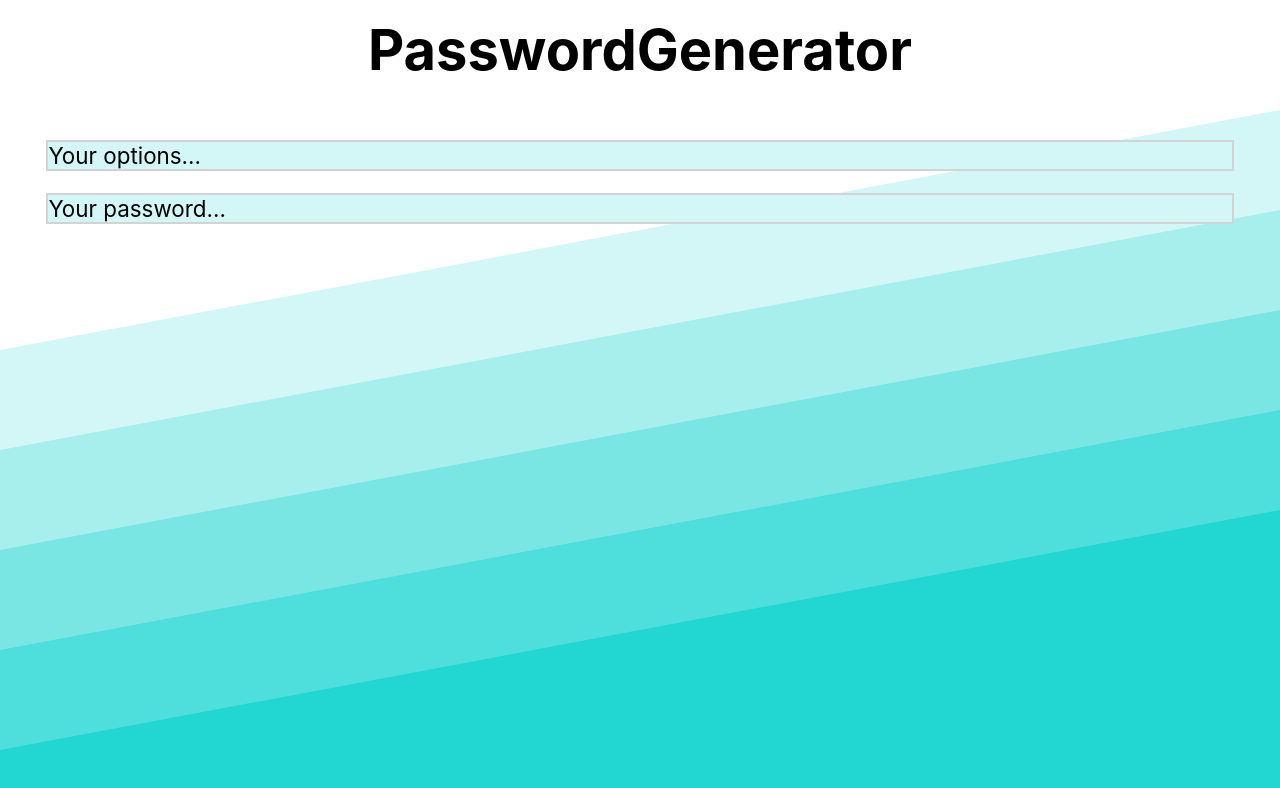
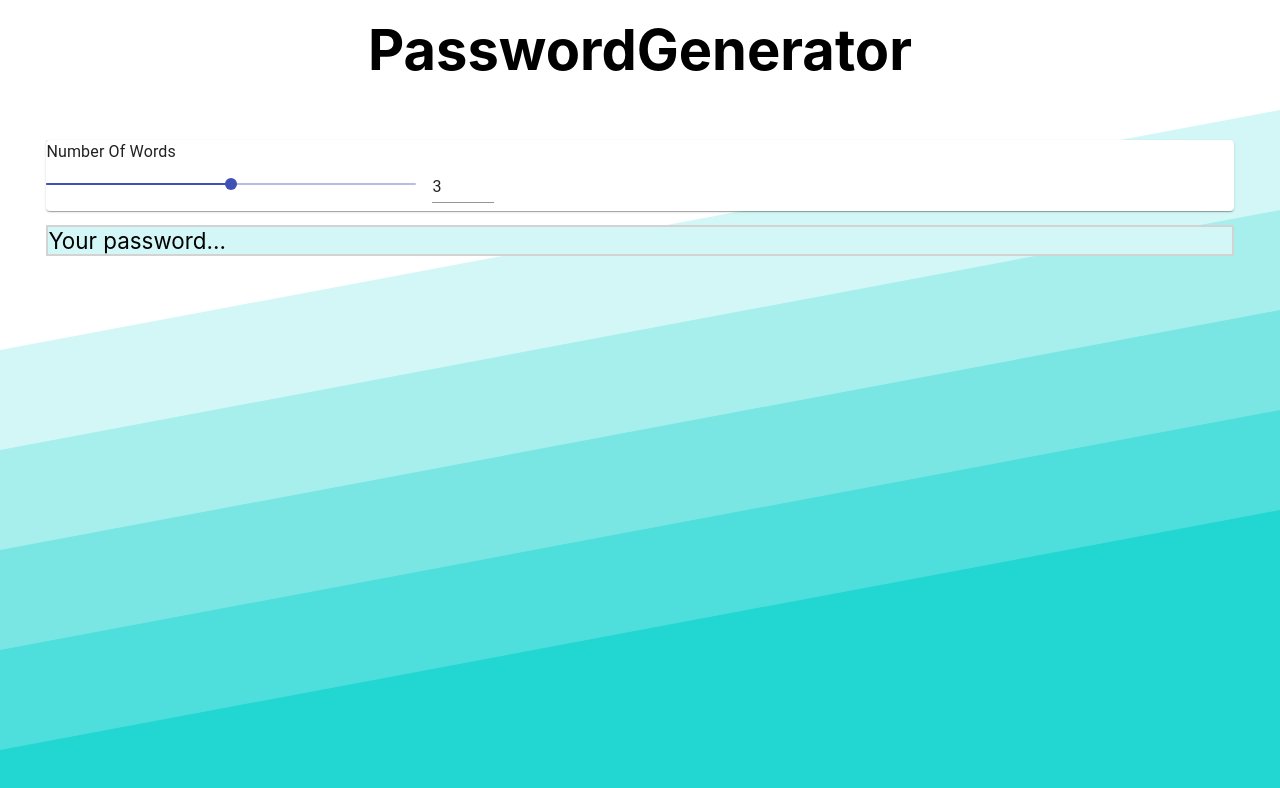
Before and after one commit to jack-ohara/password-gen-ui, a React (Create React App) app in the folder password-gen-ui/: page / in a window 1280 px wide. Shown: the top 788 px of the page. Built offline with nearby package versions, Linux system fonts and the light colour scheme.

Commit message:
Added basic slider for number of words

```diff
--- a/password-gen-ui/package.json
+++ b/password-gen-ui/package.json
@@ -3,6 +3,7 @@
   "version": "0.1.0",
   "private": true,
   "dependencies": {
+    "@material-ui/core": "^4.3.1",
     "react": "^16.8.6",
     "react-dom": "^16.8.6",
     "react-scripts": "3.0.1"
--- /dev/null
+++ b/password-gen-ui/src/Components/Form/Form.css
@@ -0,0 +1,3 @@
+#password-gen-form .number-of-words {
+  max-width: 20em;
+}
--- /dev/null
+++ b/password-gen-ui/src/Components/Form/Form.js
@@ -0,0 +1,29 @@
+import React, { Component } from "react";
+import NumberOfWords from "./NumberOfWords/NumberOfWords";
+import "./Form.css";
+
+class Form extends Component {
+  constructor(props) {
+    super(props);
+
+    this.state = {
+      numberOfWordsVal: 3
+    };
+  }
+
+  setNumberOfWords = newValue => {
+    this.setState({
+      numberOfWordsVal: newValue
+    });
+  };
+
+  render() {
+    return (
+      <div id="password-gen-form">
+        <NumberOfWords defaultValue={3} onChange={this.setNumberOfWords} />
+      </div>
+    );
+  }
+}
+
+export default Form;
--- /dev/null
+++ b/password-gen-ui/src/Components/Form/NumberOfWords/NumberOfWords.js
@@ -0,0 +1,85 @@
+import React, { Component } from "react";
+import Typography from "@material-ui/core/Typography";
+import Paper from "@material-ui/core/Paper";
+import Slider from "@material-ui/core/Slider";
+import Input from "@material-ui/core/Input";
+import Grid from "@material-ui/core/Grid";
+
+class NumberOfWords extends Component {
+  constructor(props) {
+    super(props);
+
+    this.state = {
+      numberOfWordsVal: this.props.defaultValue
+    };
+  }
+
+  handleSliderChange = (event, newValue) => {
+    this.setValue(newValue);
+  };
+
+  setValue(newValue) {
+    this.props.onChange(newValue);
+
+    this.setState({
+      numberOfWordsVal: newValue
+    });
+  }
+
+  handleInputChange = event => {
+    this.setValue(event.target.value === "" ? "" : Number(event.target.value));
+  };
+
+  handleBlur = () => {
+    if (this.state.numberOfWordsVal < 0) {
+      this.setValue(0);
+    } else if (this.state.numberOfWordsVal > 100) {
+      this.setValue(100);
+    }
+  };
+
+  render() {
+    return (
+      <div id="password-gen-form">
+        <Paper>
+          <div className="number-of-words">
+            <Typography gutterBottom>Number Of Words</Typography>
+            <Grid container spacing={2} alignItems="center">
+              <Grid item xs>
+                <Slider
+                  value={
+                    typeof this.state.numberOfWordsVal === "number"
+                      ? this.state.numberOfWordsVal
+                      : 0
+                  }
+                  onChange={this.handleSliderChange}
+                  aria-labelledby="input-slider"
+                  min={1}
+                  max={5}
+                  defaultValue={this.props.defaultValue}
+                />
+              </Grid>
+              <Grid item>
+                <Input
+                  value={this.state.numberOfWordsVal}
+                  margin="dense"
+                  onChange={this.handleInputChange}
+                  onBlur={this.handleBlur}
+                  inputProps={{
+                    step: 1,
+                    min: 1,
+                    max: 5,
+                    type: "number",
+                    "aria-labelledby": "input-slider"
+                  }}
+                />
+              </Grid>
+            </Grid>
+          </div>
+        </Paper>
+      </div>
+    );
+  }
+}
+
+export default NumberOfWords;
--- a/password-gen-ui/src/Components/PasswordGenerator/PasswordGenerator.css
+++ b/password-gen-ui/src/Components/PasswordGenerator/PasswordGenerator.css
@@ -22,9 +22,17 @@
 }
 
 .password-generator .layout-container {
+  display: -webkit-box;
+  display: -ms-flexbox;
   display: flex;
+  -webkit-box-orient: horizontal;
+  -webkit-box-direction: normal;
+  -ms-flex-direction: row;
   flex-direction: row;
+  -ms-flex-wrap: wrap;
   flex-wrap: wrap;
+  -webkit-box-pack: center;
+  -ms-flex-pack: center;
   justify-content: center;
   max-width: 100em;
   margin: auto;
@@ -35,16 +43,23 @@
 }
 
 .password-generator .layout-container .form-area {
+  -ms-flex-preferred-size: 40em;
   flex-basis: 40em;
+  -webkit-box-flex: 2;
+  -ms-flex-positive: 2;
   flex-grow: 2;
+  -ms-flex-negative: 1;
   flex-shrink: 1;
   background: var(--default-light-blue);
-  border: 2px solid lightgray;
 }
 
 .password-generator .layout-container .result-area {
+  -ms-flex-preferred-size: 25em;
   flex-basis: 25em;
+  -webkit-box-flex: 1;
+  -ms-flex-positive: 1;
   flex-grow: 1;
+  -ms-flex-negative: 2;
   flex-shrink: 2;
   background: var(--default-light-blue);
   border: 2px solid lightgray;
--- a/password-gen-ui/src/Components/PasswordGenerator/PasswordGenerator.js
+++ b/password-gen-ui/src/Components/PasswordGenerator/PasswordGenerator.js
@@ -1,4 +1,5 @@
 import React from "react";
+import Form from "../Form/Form";
 import "./PasswordGenerator.css";
 
 export default function PasswordGenerator() {
@@ -8,7 +9,9 @@ export default function PasswordGenerator() {
         <h1>PasswordGenerator</h1>
       </header>
       <div className="layout-container">
-        <div className="form-area">Your options...</div>
+        <div className="form-area">
+          <Form />
+        </div>
         <div className="result-area">Your password...</div>
       </div>
     </div>
```
Also changed, not shown: 1 other file (tests, documents, lock files or other folders).
